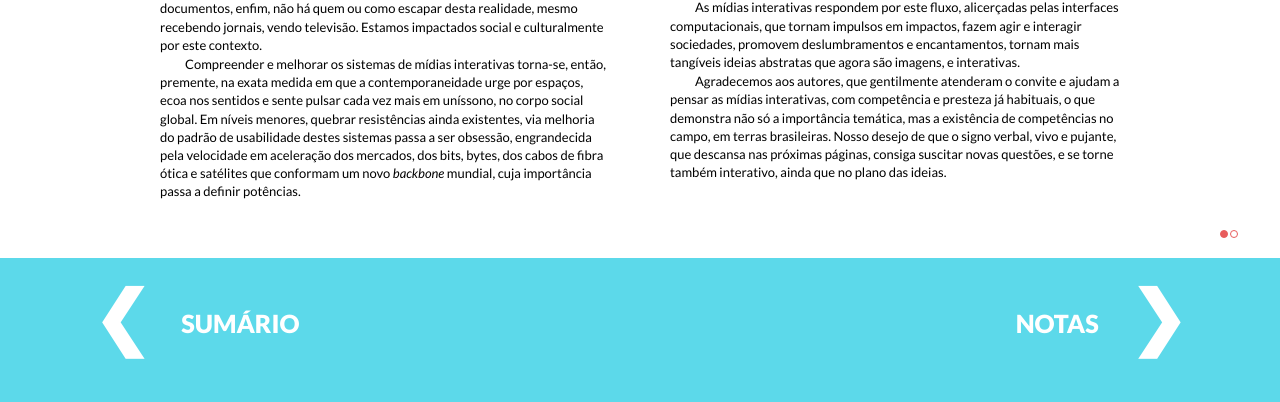
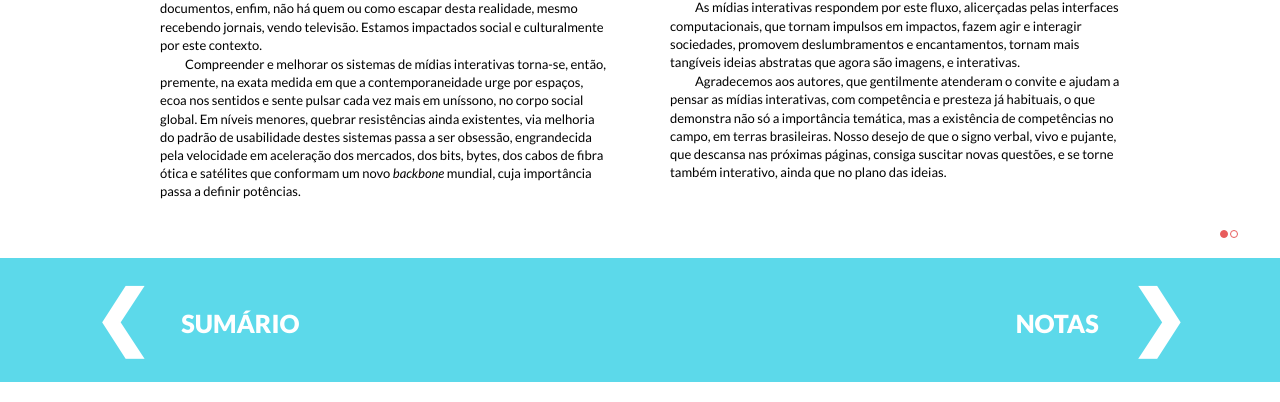
Before and after one commit to paIDEIAS/editorial, a plain HTML site: page index.html in a window 1280 px wide. Shown: the part 412-814 px from the top of the page. Drawn offline with nearby package versions, Linux system fonts and the light colour scheme; a web font is replaced by a local one.

Commit message:
Update index.html

```diff
--- a/index.html
+++ b/index.html
@@ -252,7 +252,7 @@ aceleração dos mercados, dos bits, bytes, dos cabos de fibra ótica e satélit
 </style>
 <div class="nav">
        <div style="width: 560px; DISPLAY: INLINE-TABLE; TEXT-ALIGN: LEFT;"><a href="https://paideias.github.io/sumario/"><b>❮</b> Sumário </a></div>
-      <div style="width: 530px;  HEIGHT: 94PX; DISPLAY: INLINE-TABLE; TEXT-ALIGN: RIGHT;"><a href="https://paideias.github.io/notas/"><b2>❯</b2>Notas </a></div>
+      <div style="width: 530px;  HEIGHT: 74PX; DISPLAY: INLINE-TABLE; TEXT-ALIGN: RIGHT;"><a href="https://paideias.github.io/notas/"><b2>❯</b2>Notas </a></div>
 
 </div></center></body>
 	</html>
```
